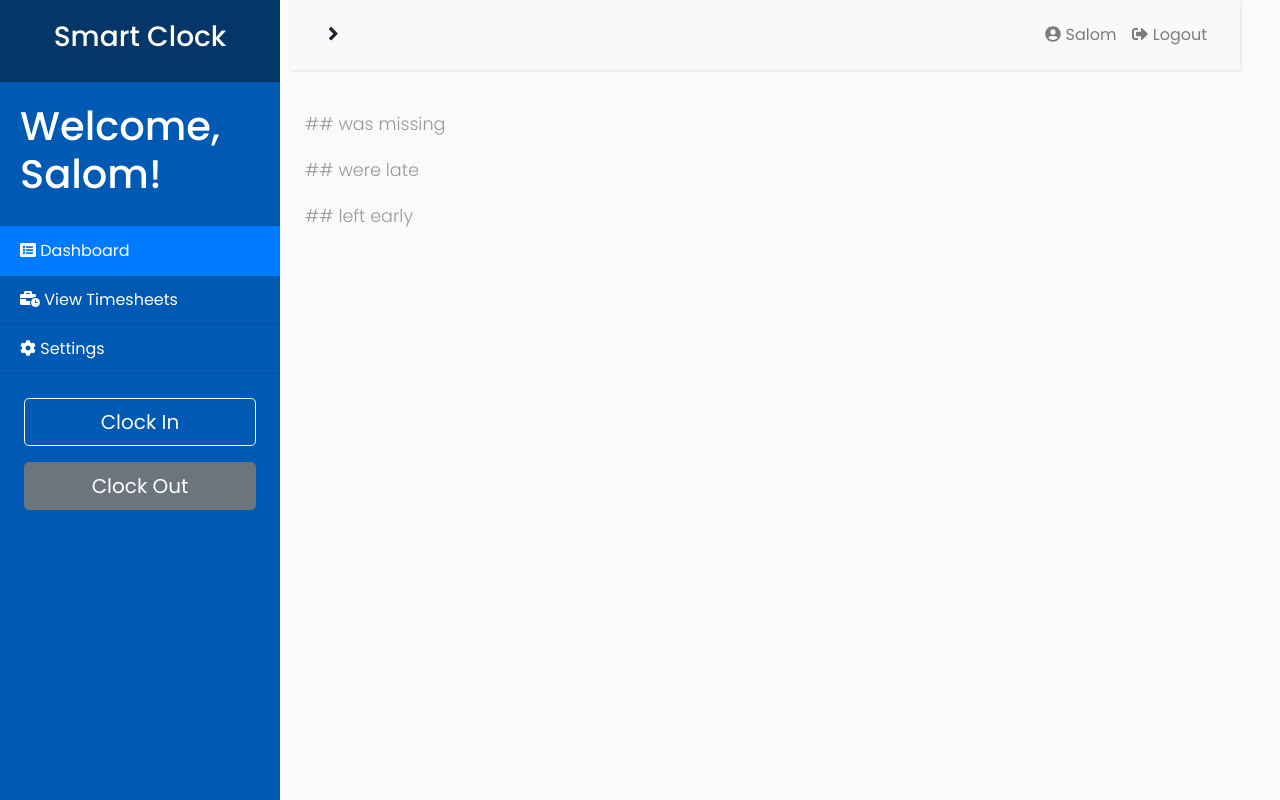
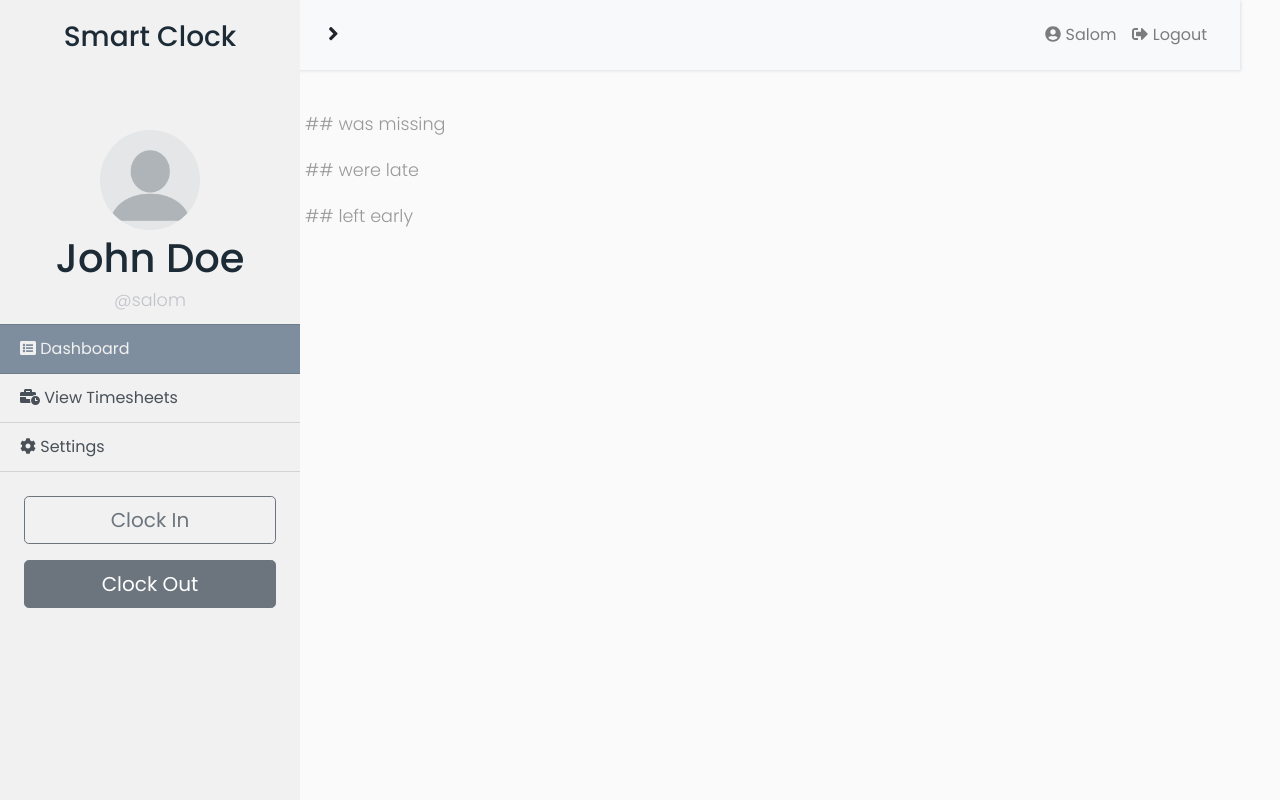
Before and after one commit to o0BB0o/csc210-smartclock, a Flask app: page /dashboard in a window 1280 px wide. Run offline with Flask 2, Linux system fonts and the light colour scheme; a user stored in the database is signed in; some libraries are stand-ins or nearby versions.

Commit message:
dashboard sidebar redesigned

```diff
--- a/smartclock/static/auth/css/base-auth.css
+++ b/smartclock/static/auth/css/base-auth.css
@@ -48,25 +48,39 @@ a:focus {
 }
 
 #sidebar {
-    width: 280px;
+    width: 300px;
     position: fixed;
     top: 0;
     left: 0;
     height: 100vh;
     z-index: 999;
-    background: #0059B3;
-    color: #fff;
+    background: #F1F1F1;
+    color: #1C2B36;
     transition: all 0.3s;
+}
+#sidebar h1 {
+    color: #1C2B36;
 }
 
 #sidebar.active {
-    margin-left: -280px;
+    margin-left: -300px;
 }
 
 #sidebar .sidebar-header {
     padding: 20px;
-    background: #053669;
+    /*background: #053669;*/
     text-align: center;
+}
+#sidebar .list-group,  .list-group-item {
+    background: #F1F1F1;
+}
+#sidebar .list-group div p {
+    color: #C1C3C9;
+}
+
+.is-current {
+    background: #7F8E9E;
+    color: #f1f1f1;
 }
 
 #sidebar div p {
--- /dev/null
+++ b/smartclock/static/auth/js/menu-highlighter.js
@@ -0,0 +1,55 @@
+//	*****************************
+//	Prep...
+//	*****************************
+// This script depends on jQuery; put this in your HTML file...
+// 	<script src="http://code.jquery.com/jquery.js"></script>
+//
+// And then link to this JS file...
+// 	<script src="js/menu-highlighter.js"></script>
+//
+// This script assumes you created some CSS to style the ".is-current" class
+// Put something like this in your CSS...
+// 	.is-current {
+// 		background-color: black;
+// 		color: white;
+// 	}
+
+
+//	*****************************
+//	The way this works...
+//	*****************************
+
+//	This function will return the current file name
+function currentFile() {
+	// Step 1: grab the current "location" (URL) of this webpage and put it in a variable
+	currentURL = window.location.href;
+
+	// Step 2: find the location (index number) of the last slash (/) in the URL
+	fileNameIndex = currentURL.lastIndexOf("/") + 1;
+
+	// Step 3: extract the filename from the URL based on the whatever's to the right of
+	//	the last slash
+	currentFileName = currentURL.substr(fileNameIndex);
+	console.log(currentFileName);
+	return currentFileName;
+}
+
+thisFile = currentFile();
+
+// Step 4: if there's nothing to the right of the last slash, then the current page is
+//	the index, so manually set it so
+if ( thisFile == "" ) {
+	thisFile = ""
+}
+
+// Step 5: check each anchor in the navigation element
+//	(btw - did you code your menu using NAV?)...
+$(".list-group .list-group-item-action").each( function() {
+
+	// Step 5a: if there's a match...
+	if (this.href.indexOf(thisFile) > 0) {
+
+		// Step 5a-a: then add the "is-current" class to the anchor
+		$(this).addClass("is-current");
+	}
+});
--- a/smartclock/templates/auth/base-auth.html
+++ b/smartclock/templates/auth/base-auth.html
@@ -31,22 +31,23 @@
                <h3>Smart Clock</h3>
             </div>
             <div class="list-group list-group-flush">
-               <div class="p-1">
-<!--                  <i></i>-->
-                  <h1 class="p-3">Welcome, {{ current_user.username.capitalize() }}!</h1>
+               <div class="pt-5 text-center">
+                  <img src="{{ url_for('static', filename='image/blank-profile.png') }}" class="rounded-circle mx-auto d-block" alt="User Profile" width="100" height="100">
+                  <h1 class="p-0 m-1">John Doe</h1>
+                  <p class="p-0 mb-2">@{{current_user.username}}</p>
                </div>
-               <a class="list-group-item list-group-item-action active" href="{{ url_for('dashboard') }}">
+               <a class="list-group-item list-group-item-action " href="{{ url_for('dashboard') }}">
                   <i class="fas fa-list-alt"></i> Dashboard
                </a>
-               <a class="list-group-item list-group-item-action bg-transparent text-white" href="{{ url_for('view') }}">
+               <a class="list-group-item list-group-item-action " href="{{ url_for('view') }}">
                   <i class="fas fa-business-time"></i> View Timesheets
                </a>
-               <a class="list-group-item list-group-item-action bg-transparent text-white" href="{{ url_for('settings') }}">
+               <a class="list-group-item list-group-item-action " href="{{ url_for('settings') }}">
                   <i class="fas fa-cog"></i> Settings
                </a>
             </div>
             <div class="list-unstyled m-4">
-               <a class="btn btn-outline-light btn-lg btn-block mb-3" href="{{ url_for('dashboard') }}"> Clock In</a>
+               <a class="btn btn-outline-secondary btn-lg btn-block mb-3" href="{{ url_for('dashboard') }}"> Clock In</a>
                <a class="btn btn-secondary btn-lg btn-block" href="{{ url_for('dashboard') }}">Clock Out</a>
             </div>
          </nav>
@@ -93,6 +94,7 @@
       <script src="https://cdnjs.cloudflare.com/ajax/libs/malihu-custom-scrollbar-plugin/3.1.5/jquery.mCustomScrollbar.concat.min.js"></script>
       <!-- Custom JS -->
       <script type="text/javascript" src="{{ url_for('static', filename='auth/js/scripts.js') }}"></script>
+      <script type="text/javascript" src="{{ url_for('static', filename='auth/js/menu-highlighter.js') }}"></script>
       {% block more_js %}
       {% endblock %}
    </body>
```
Also changed, not shown: smartclock/static/image/blank-profile.png (added).
